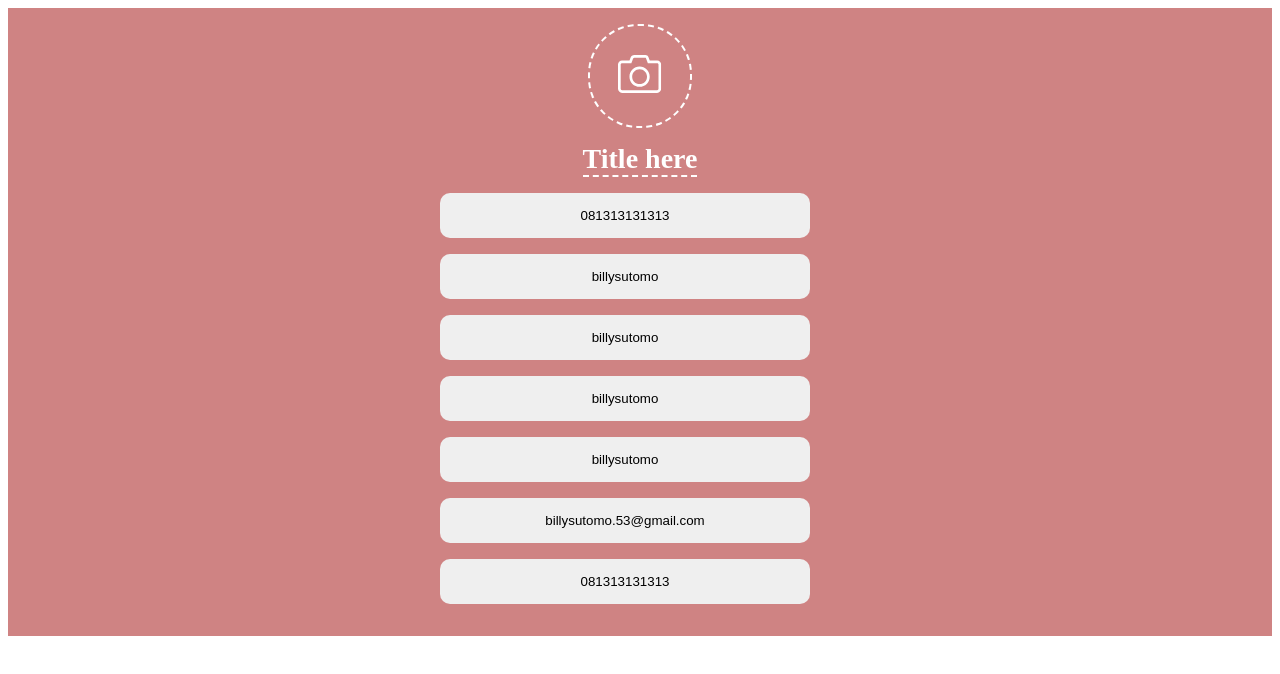
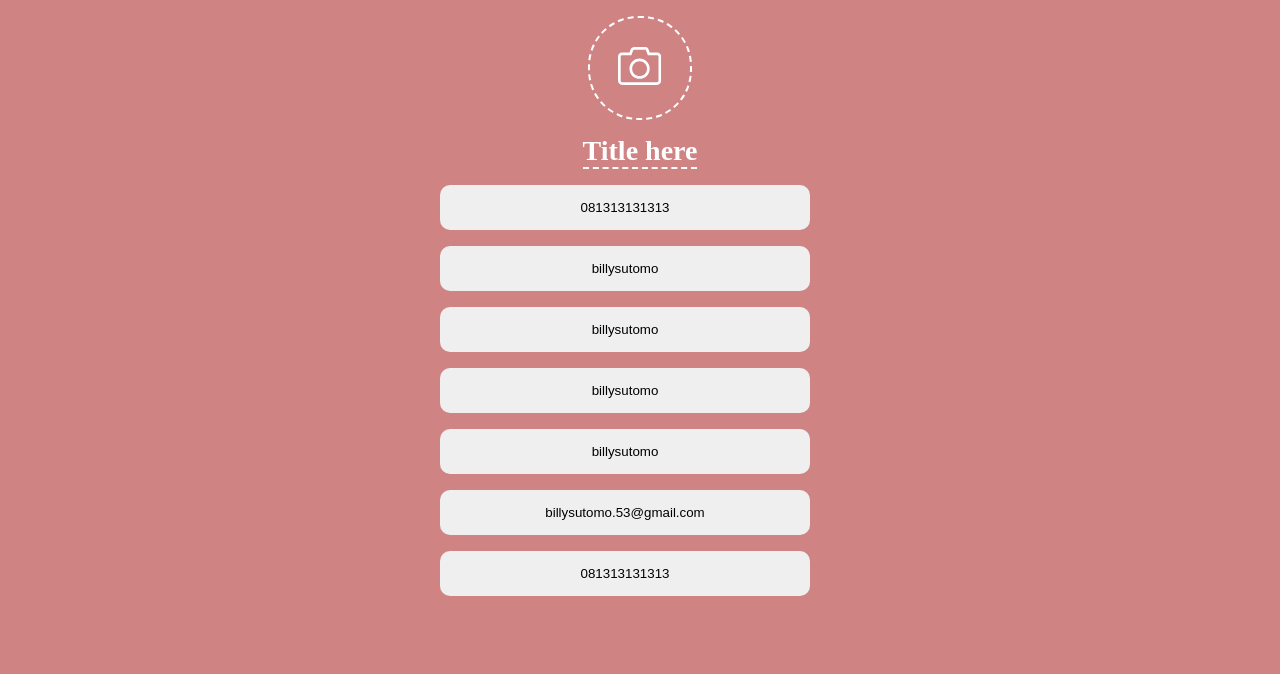
Before and after one commit to billysutomo/chocolate-waffle, a React (Create React App) app in the folder web/: page / in a window 1280 px wide. Shown: the top 674 px of the page. Built offline with nearby package versions, Linux system fonts and the light colour scheme.

Commit message:
body margin zero and refactor BasicLayout

```diff
--- /dev/null
+++ b/web/src/components/BasicLayout/index.tsx
@@ -0,0 +1,21 @@
+import React from "react";
+import styled from "styled-components";
+
+const BasicLayoutStyled = styled.div<BasicLayoutProps>`
+    height: 100vh;
+    background-color: ${(p) => p.backgroundColor};
+`
+
+export interface BasicLayoutProps {
+    children: React.ReactNode;
+    backgroundColor: string;
+}
+
+const BasicLayout: React.FC<BasicLayoutProps> = ({
+    children,
+    backgroundColor
+}) => {
+    return <BasicLayoutStyled backgroundColor={backgroundColor}>{children}</BasicLayoutStyled>;
+};
+
+export default BasicLayout;
--- /dev/null
+++ b/web/src/index.css
@@ -0,0 +1,3 @@
+body {
+    margin: 0px;
+}
--- a/web/src/index.tsx
+++ b/web/src/index.tsx
@@ -2,6 +2,7 @@ import React from "react";
 import ReactDOM from "react-dom";
 import Router from "./router";
 import * as serviceWorker from "./serviceWorker";
+import './index.css';
 
 ReactDOM.render(
   <React.StrictMode>
--- a/web/src/pages/Home/index.tsx
+++ b/web/src/pages/Home/index.tsx
@@ -1,11 +1,7 @@
 import React from "react";
 import styled from "styled-components";
 import { Element, Types } from "../../components/Element";
-
-const PageStyled = styled.div`
-  background-color: #cf8383;
-  margin: 0 auto;
-`;
+import BasicLayout from "../../components/BasicLayout";
 
 const ContainerStyled = styled.div`
   max-width: 400px;
@@ -122,7 +118,7 @@ const Component: React.FC = () => {
   };
 
   return (
-    <PageStyled>
+    <BasicLayout backgroundColor="#cf8383">
       <ContainerStyled>
         <SvgContainerStyled>
           <SvgStyled>
@@ -151,7 +147,7 @@ const Component: React.FC = () => {
         <Element active={false}>+ Add Element</Element> */}
         {renderMessenger()}
       </ContainerStyled>
-    </PageStyled>
+    </BasicLayout>
   );
 };
 
```
